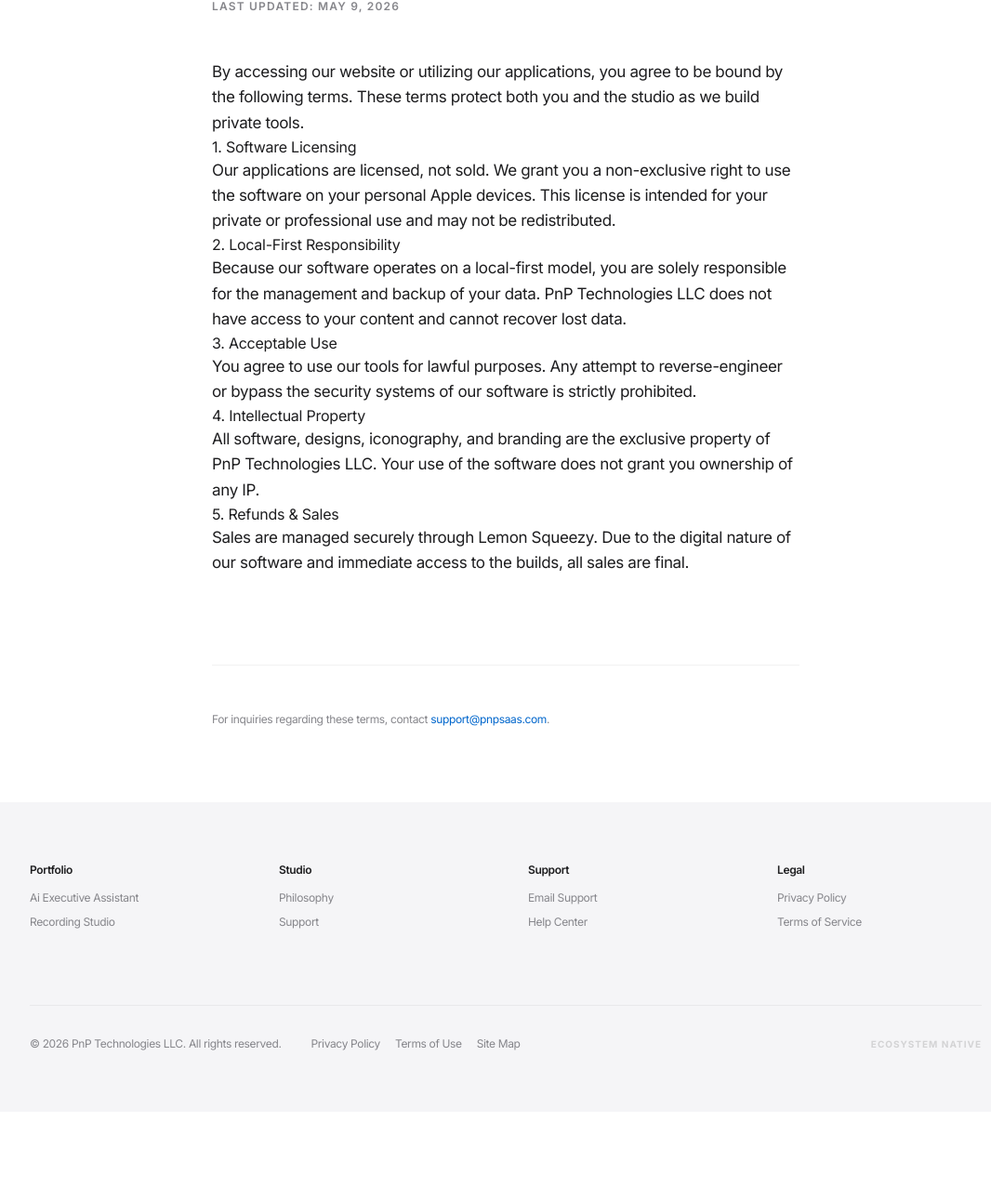
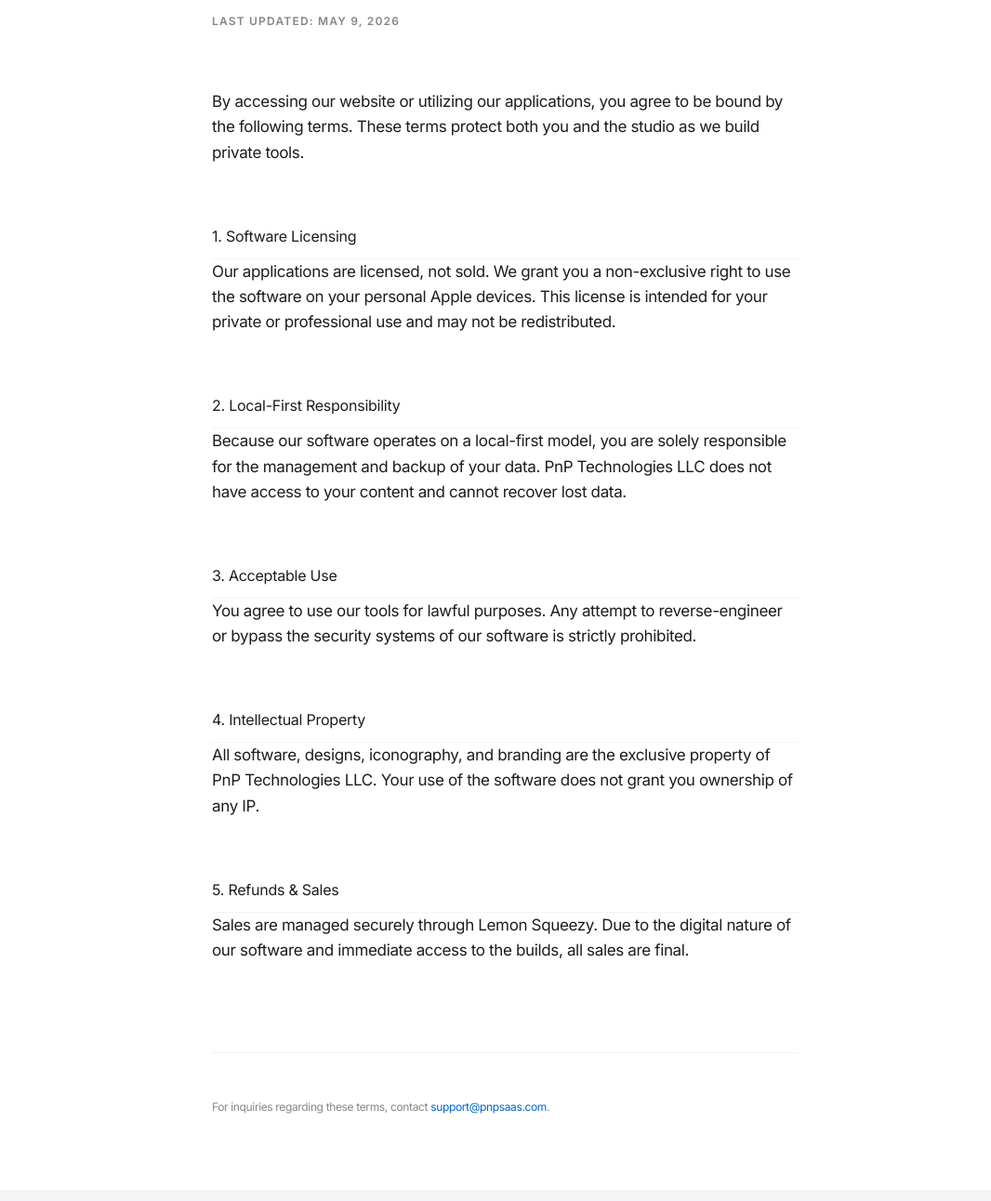
Before and after one commit to pranayseela/PnpSaasWebsite, a plain HTML site: page terms.html in a window 1280 px wide. Shown: the part 187-1479 px from the top of the page at 93% size, without its empty margins (96-1162 px from the left). Before the commit the page ends 1383 px from the top, so only its background shows below. Drawn offline with nearby package versions, Linux system fonts and the light colour scheme.

Commit message:
Execute final studio-wide design system and content refinement
- Synchronized Master Universal Header and Editorial Footer across all 6 pages
- Reordered navigation items: Software, Philosophy, Privacy, Terms, Support
- Refined legal content with Apple-standard spacing (mb-16) and border-accents
- Resolved the 'one para' readability issue on Privacy and Terms pages
- Certified pixel-perfect alignment and absolute consistency studio-wide

```diff
--- a/terms.html
+++ b/terms.html
@@ -22,7 +22,7 @@
         .nav-link { font-size: 12px; font-weight: 400; color: rgba(0, 0, 0, 0.8); text-decoration: none; transition: opacity 0.2s ease; }
         .nav-link:hover { opacity: 0.7; }
         .content-container { max-width: 680px; margin: 0 auto; padding: 120px 24px 80px; }
-        h2 { font-weight: 600; font-size: 1.5rem; margin-top: 3.5rem; margin-bottom: 1.25rem; color: #1D1D1F; letter-spacing: -0.015em; }
+        h2 { font-weight: 600; font-size: 1.5rem; margin-top: 4rem; margin-bottom: 1.25rem; color: #1D1D1F; letter-spacing: -0.015em; border-bottom: 1px solid #F5F5F7; padding-bottom: 12px; }
         p { font-weight: 400; line-height: 1.6; margin-bottom: 1.5rem; color: #1D1D1F; font-size: 17px; }
         #mobile-menu { position: fixed; top: 0; left: 0; width: 100%; height: 100dvh; background-color: #FFFFFF; z-index: 9998; padding: 80px 48px; display: flex; flex-direction: column; transition: opacity 0.3s ease, transform 0.4s var(--apple-ease); }
         #mobile-menu.hidden-custom { opacity: 0; transform: translateY(-10px); pointer-events: none; }
@@ -43,36 +43,55 @@
             <div class="hidden md:flex items-center space-x-10">
                 <a href="index.html#products" class="nav-link">Software</a>
                 <a href="index.html#philosophy" class="nav-link">Philosophy</a>
-                <a href="support.html" class="nav-link">Support</a>
                 <a href="privacy.html" class="nav-link">Privacy</a>
                 <a href="terms.html" class="nav-link">Terms</a>
+                <a href="support.html" class="nav-link">Support</a>
             </div>
             <button id="menu-toggle" class="md:hidden p-2 text-apple-black/80 focus:outline-none"><i class="fas fa-bars"></i></button>
         </div>
         <div id="mobile-menu" class="hidden-custom md:hidden">
             <a href="index.html#products" class="mobile-link">Software</a>
             <a href="index.html#philosophy" class="mobile-link">Philosophy</a>
-            <a href="support.html" class="mobile-link">Support</a>
             <a href="privacy.html" class="mobile-link">Privacy</a>
             <a href="terms.html" class="mobile-link">Terms</a>
+            <a href="support.html" class="mobile-link">Support</a>
             <div class="mt-auto pt-8 text-[12px] opacity-50">© 2026 PnP Technologies LLC. All rights reserved.</div>
         </div>
     </nav>
 
     <main class="content-container">
-        <h1 class="text-4xl md:text-5xl font-semibold tracking-tight mb-4">Terms of Service</h1>
-        <p class="text-[12px] font-semibold text-apple-grey mb-12 uppercase tracking-widest">Last Updated: May 9, 2026</p>
+        <h1 class="text-4xl md:text-5xl font-semibold tracking-tight mb-8">Terms of Service</h1>
+        <p class="text-[12px] font-semibold text-apple-grey mb-16 uppercase tracking-widest">Last Updated: May 9, 2026</p>
+
+        <section class="mb-16">
             <p>By accessing our website or utilizing our applications, you agree to be bound by the following terms. These terms protect both you and the studio as we build private tools.</p>
+        </section>
+
+        <section class="mb-16">
             <h2>1. Software Licensing</h2>
             <p>Our applications are licensed, not sold. We grant you a non-exclusive right to use the software on your personal Apple devices. This license is intended for your private or professional use and may not be redistributed.</p>
+        </section>
+
+        <section class="mb-16">
             <h2>2. Local-First Responsibility</h2>
             <p>Because our software operates on a local-first model, you are solely responsible for the management and backup of your data. PnP Technologies LLC does not have access to your content and cannot recover lost data.</p>
+        </section>
+
+        <section class="mb-16">
             <h2>3. Acceptable Use</h2>
             <p>You agree to use our tools for lawful purposes. Any attempt to reverse-engineer or bypass the security systems of our software is strictly prohibited.</p>
+        </section>
+
+        <section class="mb-16">
             <h2>4. Intellectual Property</h2>
             <p>All software, designs, iconography, and branding are the exclusive property of PnP Technologies LLC. Your use of the software does not grant you ownership of any IP.</p>
+        </section>
+
+        <section class="mb-16">
             <h2>5. Refunds & Sales</h2>
             <p>Sales are managed securely through Lemon Squeezy. Due to the digital nature of our software and immediate access to the builds, all sales are final.</p>
+        </section>
+
         <div class="mt-24 pt-12 border-t border-apple-border">
             <p class="text-[12px] text-apple-grey">For inquiries regarding these terms, contact <a href="mailto:support@pnpsaas.com" class="text-apple-blue hover:underline">support@pnpsaas.com</a>.</p>
         </div>
```
Also changed, not shown: privacy.html (+24 -5 lines). Lines whose indentation alone changed are shown as unchanged.
